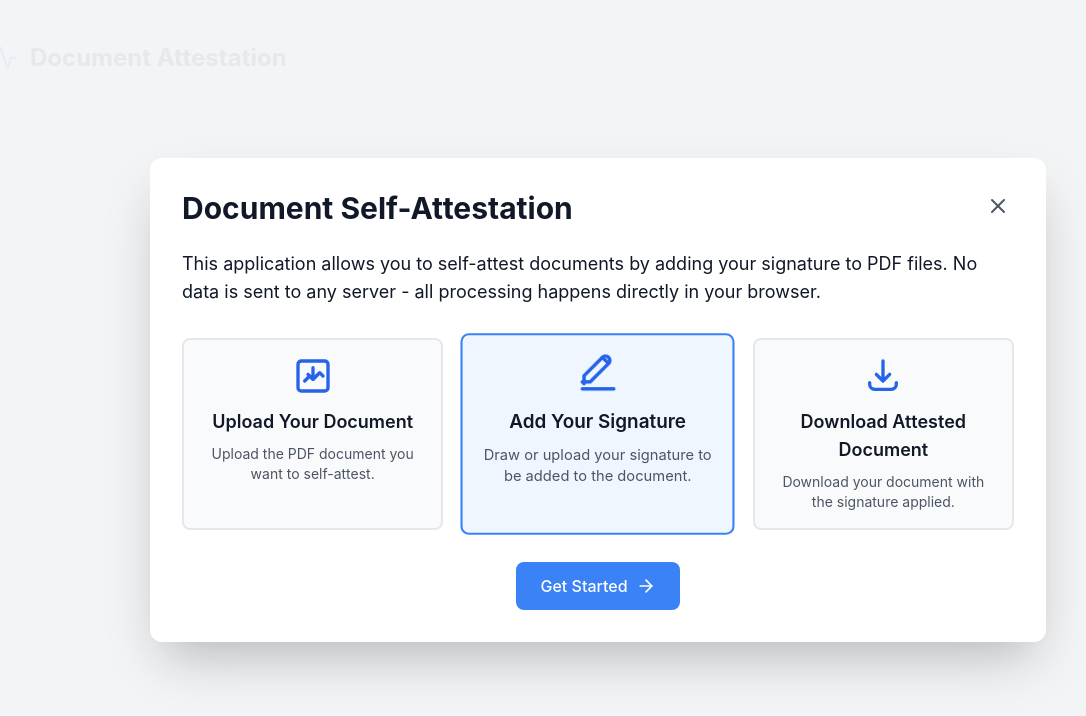
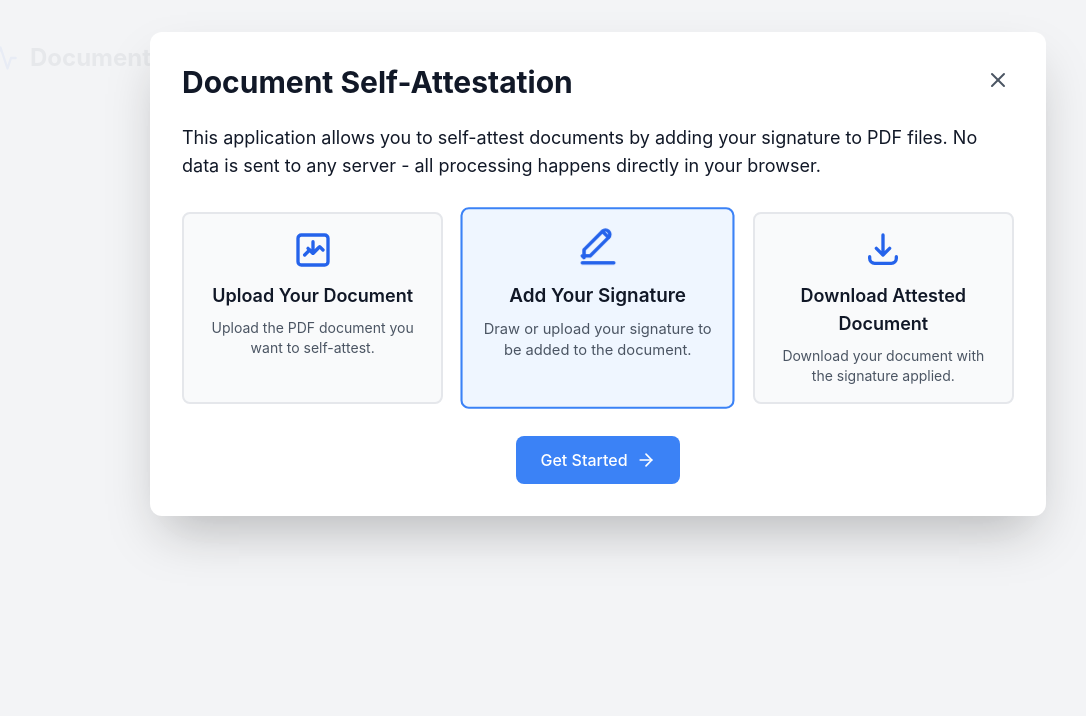
Before and after one commit to derrick070/selfattest, a React (Vite) app: page / in a window 1280 px wide. Shown: the top 716 px of the page, without its empty margins (42-1128 px from the left). Built offline with nearby package versions, Linux system fonts and the light colour scheme.

Commit message:
fixe explanation

```diff
--- a/src/components/ui/ExplanationSection.tsx
+++ b/src/components/ui/ExplanationSection.tsx
@@ -75,13 +75,13 @@ const ExplanationSection: React.FC<ExplanationSectionProps> = ({
   ];
 
   return (
-    <div className={`fixed inset-0 z-50 flex items-center justify-center p-4 ${
+    <div className={`fixed inset-0 z-50 flex items-start justify-center overflow-y-auto p-4 ${
       showExplanation ? 'opacity-100' : 'opacity-0 pointer-events-none'
     } transition-opacity duration-300 ease-in-out ${
       darkMode ? 'bg-gray-900/95' : 'bg-gray-100/95'
     }`}>
       <div
-        className={`w-full max-w-4xl p-6 sm:p-8 rounded-xl ${
+        className={`w-full max-w-4xl p-6 sm:p-8 rounded-xl my-4 ${
           darkMode ? 'bg-gray-800' : 'bg-white'
         } shadow-2xl transition-all duration-500 ease-in-out transform ${
           showExplanation ? 'scale-100 translate-y-0' : 'scale-95 translate-y-8'
```
